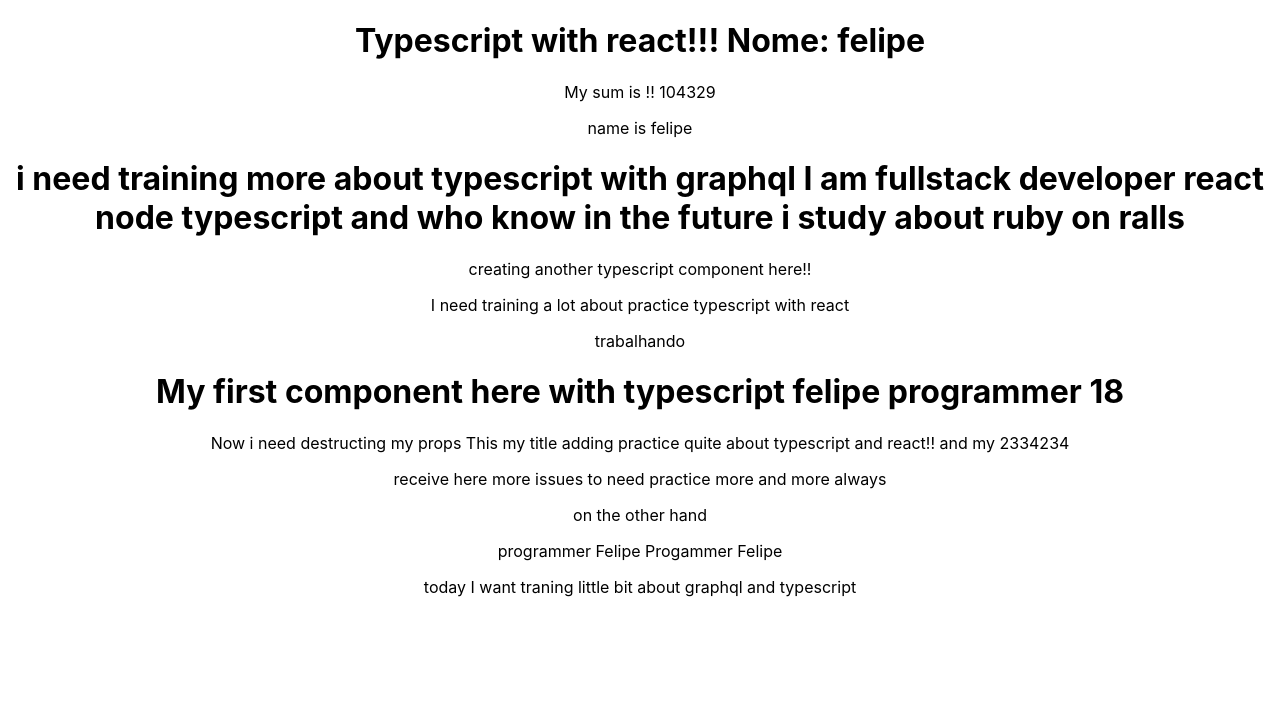
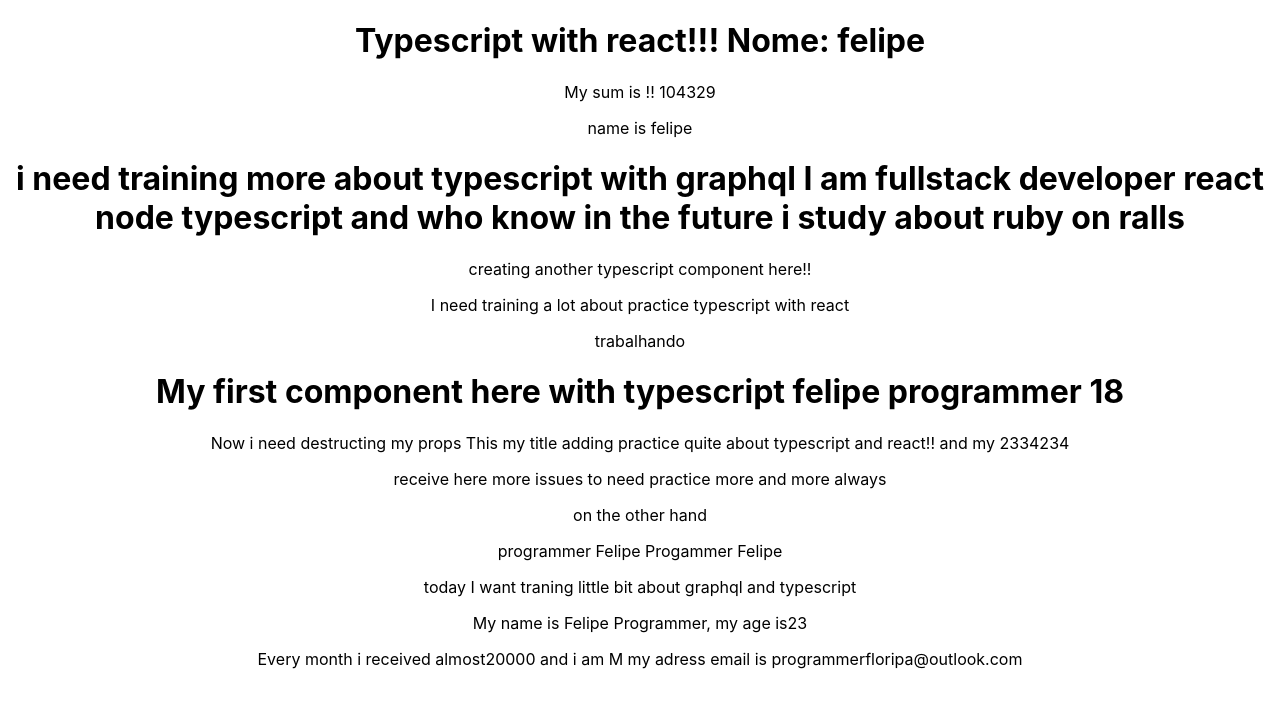
Before and after one commit to felipe-programador-18/Typecript-react, a React (Create React App) app in the folder react-typecript/: page / in a window 1280 px wide. Shown: the top 708 px of the page. Built offline with nearby package versions, Linux system fonts and the light colour scheme.

Commit message:
c7-adding more code in principle page

```diff
--- a/react-typecript/src/App.tsx
+++ b/react-typecript/src/App.tsx
@@ -3,7 +3,7 @@ import { Firstcomponent } from './Component/Firstcomponent';
 import { AnotherComponent } from './Component/anothercomponent';
 import './App.css';
 
-
+import { DoMore } from './Component/traningmore';
 import { TraninDesctruc }  from './Component/destructing'
 
 
@@ -50,6 +50,11 @@ const Increased = (t:number, v:number):number => {
     <TraninDesctruc commets='today I want traning little bit about graphql and typescript'  title='adding practice quite about typescript and react!!' age={2334234}  tags={['receive here more issues to need practice more and more always', 'on the other hand',
   'programmer Felipe Progammer Felipe']} />
 
+    <DoMore name='Felipe Programmer' age={23} salary={20000}
+    gender='M' email='programmerfloripa@outlook.com'
+    />
+
+
     </div>
   );
 }
```
